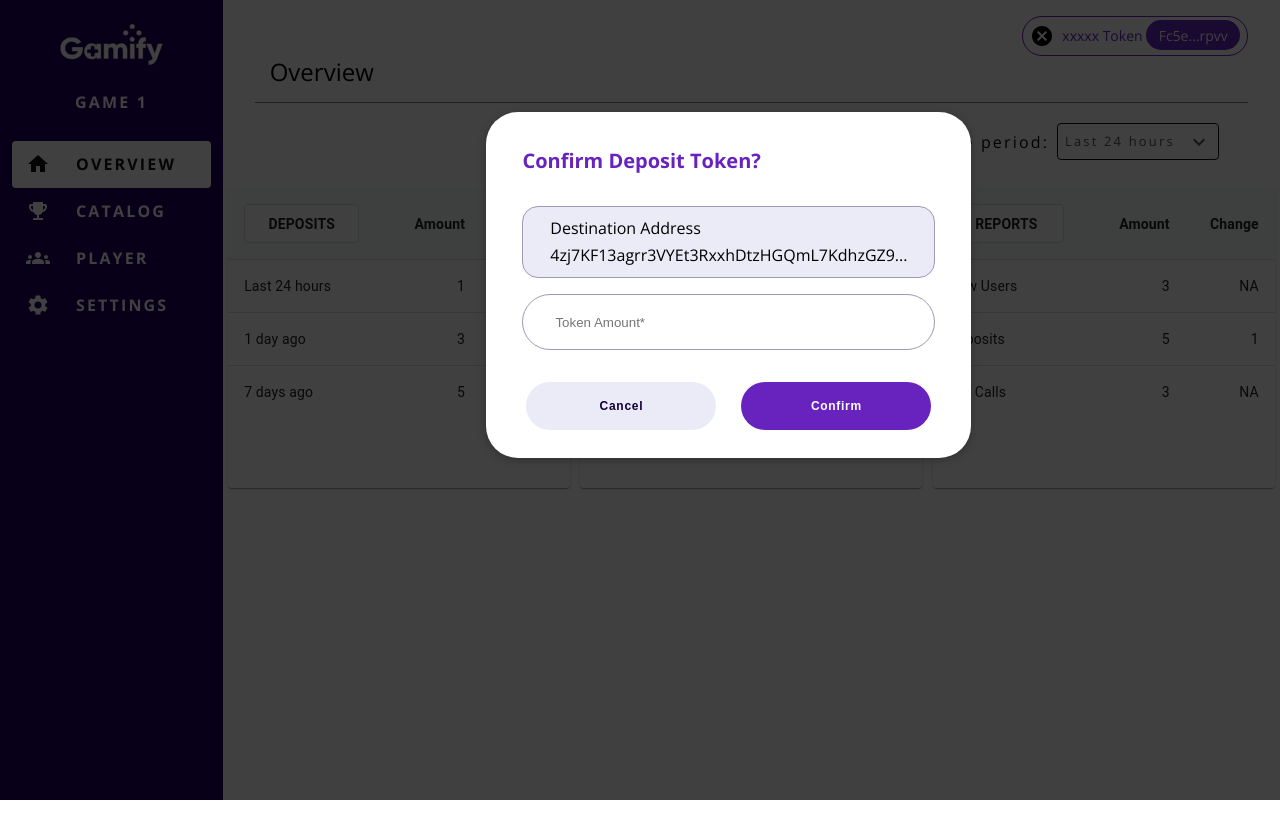
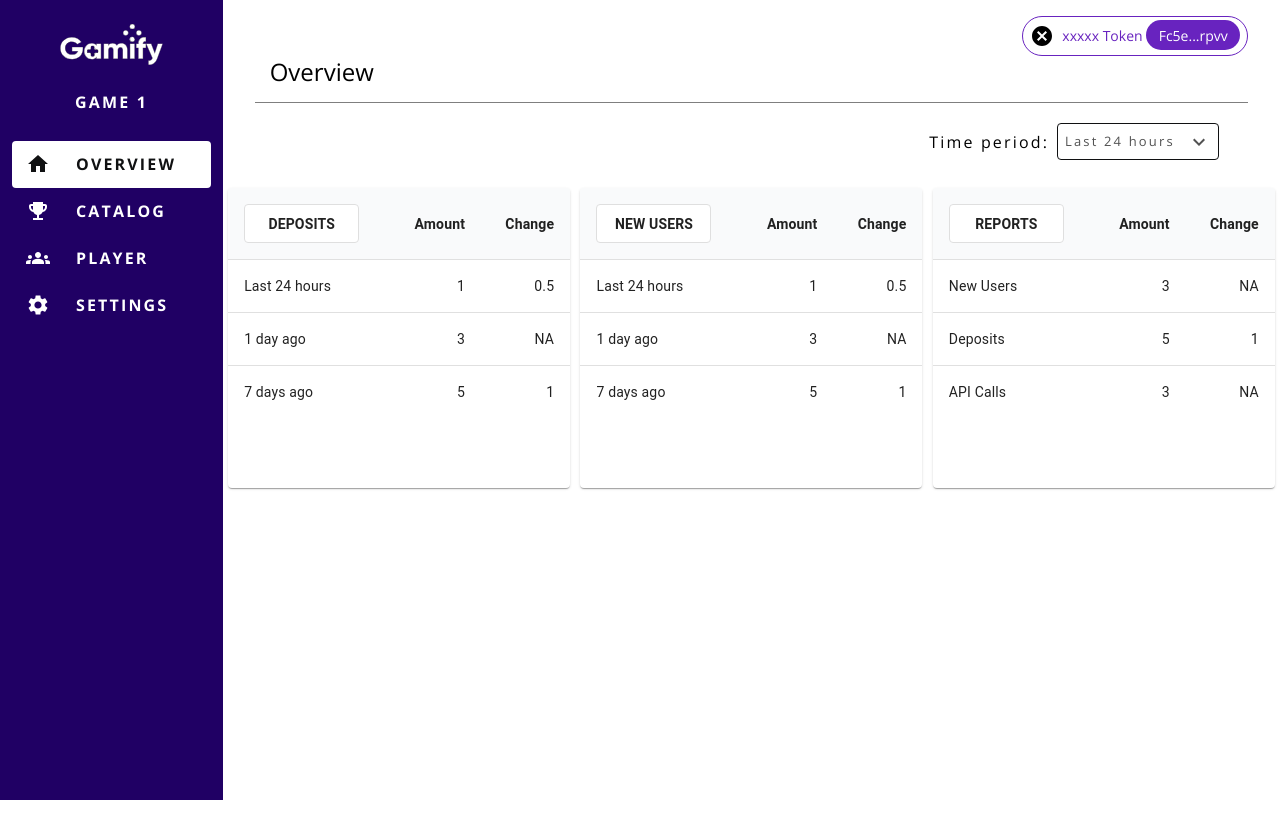
Before and after one commit to Sotatek-NguyenNguyen/gaming-adminpage, a Next.js app: page /overview in a window 1280 px wide. Built offline with nearby package versions, Linux system fonts and the light colour scheme.

Commit message:
improve: layout scroll

```diff
--- a/pages/overview/index.js
+++ b/pages/overview/index.js
@@ -3,7 +3,6 @@ import Layout from "../../components/Layouts/Layout";
 import Dropdown from "../../components/UI/Dropdown";
 import Card from "../../components/UI/Card.js";
 import BasicTable from "../../components/UI/Table/BasicTable";
-import Modal from "../../components/UI/Modal";
 
 function OverviewPage() {
   const dropdownOptions = [
@@ -48,7 +47,6 @@ function OverviewPage() {
 
   return (
     <React.Fragment>
-      <Modal />
       <div className="time-period">
         <span>Time period:</span>
         <Dropdown options={dropdownOptions} />
--- a/sass/layout/_layout.scss
+++ b/sass/layout/_layout.scss
@@ -5,9 +5,11 @@
     .container {
         height: 100vh;
         width: 100vw;
+        overflow-y: hidden;
 
         main {
             height: calc(100vh - 6.688rem);
+            overflow-y: auto;
         }
     }
 }
```
